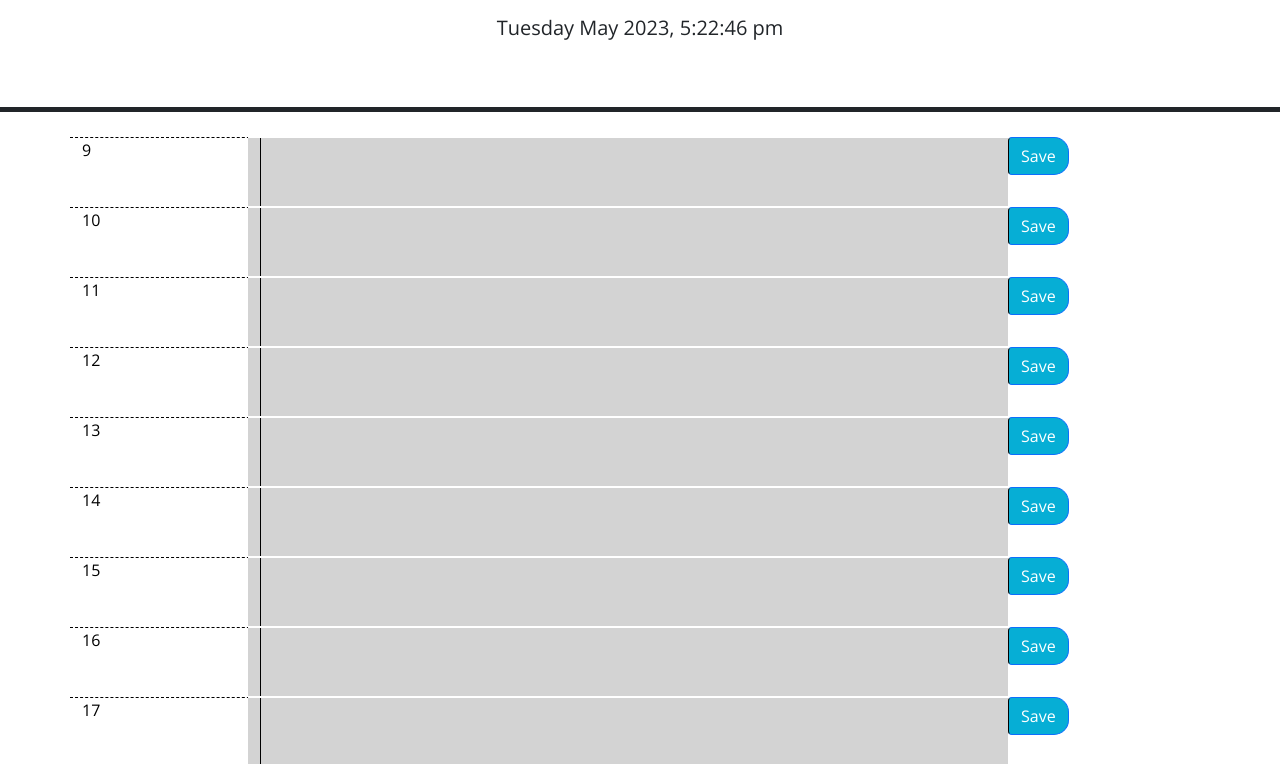
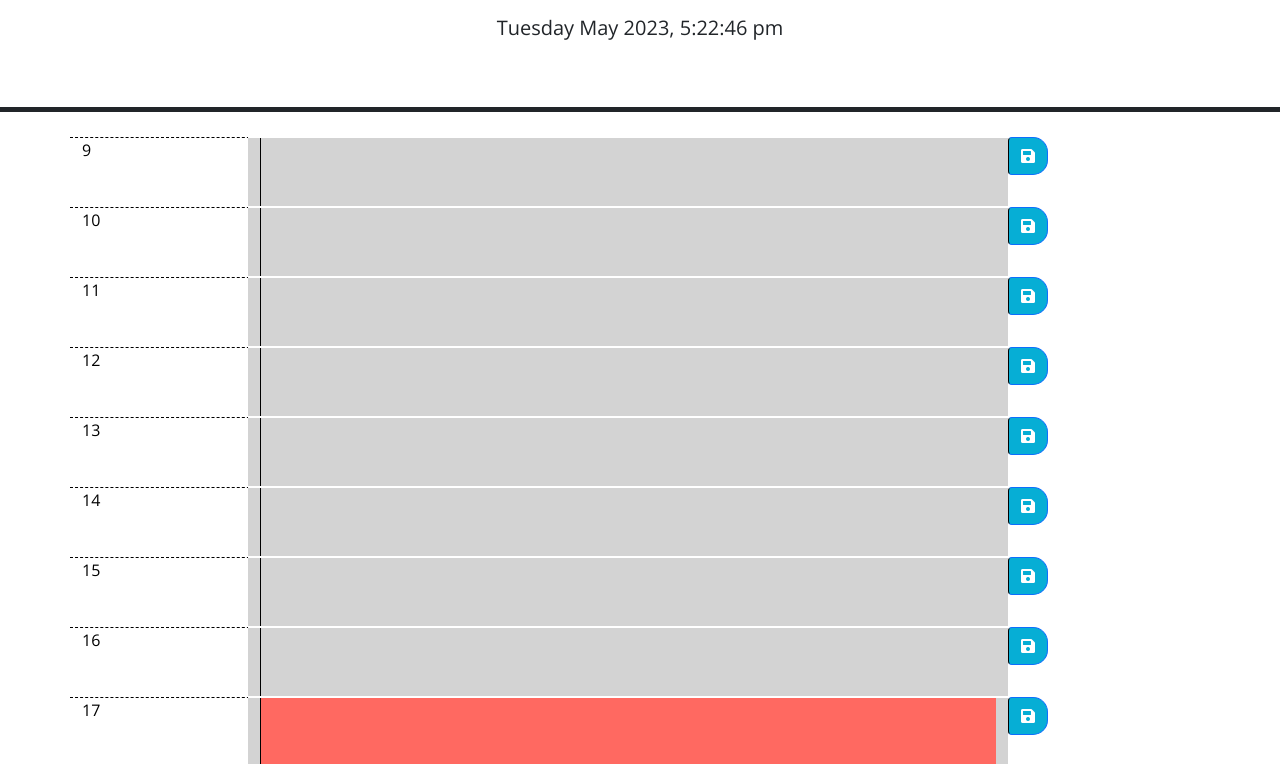
Before and after one commit to michaelcoder7/jQuery-calendar-application, a plain HTML site: page index.html in a window 1280 px wide. Shown: the part 166-930 px from the top of the page. Drawn offline with nearby package versions, Linux system fonts and the light colour scheme.

Commit message:
new updates to JS code and Css, including comments

```diff
--- a/assets/css/style.css
+++ b/assets/css/style.css
@@ -1,5 +1,5 @@
 body {
-  font-family: 'Open Sans', sans-serif;
+  font-family: "Open Sans", sans-serif;
   font-size: 16px;
 }
 
@@ -32,17 +32,17 @@ textarea {
 
 .past {
   background-color: #d3d3d3;
-  color: white;
+  color: #000000;
 }
 
 .present {
   background-color: #ff6961;
-  color: white;
+  color: #000000;
 }
 
 .future {
   background-color: #77dd77;
-  color: white;
+  color: #000000;
 }
 
 .saveBtn {
--- a/assets/js/script.js
+++ b/assets/js/script.js
@@ -1,18 +1,20 @@
+// Constant variables
 const options = {
   firstHour: 9,
   lastHour: 23,
 };
 
+// To generate timeslots
 function generateTimeslots() {
   for (hour = options.firstHour; hour <= options.lastHour; hour++) {
     let savedTask = localStorage.getItem(hour) || "";
-    let html = `<div class="row" data-hour="${hour}">
+    let html = `<div class="row time-block" data-hour="${hour}">
            <div class="col-sm-2 hour">${hour}</div>
            <div class="col-sm-8 row past">
-                <textarea class="col-md-10 description">${savedTask}</textarea>
+                <textarea class="col-sm-12 description">${savedTask}</textarea>
             </div>
             <div class="col-sm-2">
-                <button class="btn btn-primary saveBtn">Save</button>
+                <button class="btn btn-primary saveBtn" aria-label="save"><i class="fas fa-save" aria-hidden="true"></i></button>
             </div>
           </div>
         `;
@@ -20,20 +22,12 @@ function generateTimeslots() {
   }
 }
 
-function onSaveTask(event) {
-  const hour = $(event.target).parent().parent().attr("data-hour");
-  const task = $(event.target).parent().prev().children().val();
-
-  localStorage.setItem(hour, task);
-
-  console.log("saved");
-}
-
+// To update timeslots
 function updateTimeslots() {
   console.log("updateTimeslots");
   const currentHour = dayjs().hour();
 
-  $(".time-block").each(function (index, element) {
+  $(".time-block").each(function (_index, element) {
     const hour = $(element).attr("data-hour");
     console.log(hour, currentHour);
 
@@ -47,13 +41,26 @@ function updateTimeslots() {
   });
 }
 
+function onSaveTask(event) {
+  const hour = $(event.target).parent().parent().attr("data-hour");
+  const task = $(event.target).parent().prev().children().val();
+
+  localStorage.setItem(hour, task);
+
+  console.log("saved");
+}
+
 function init() {
+  // To load in the timeslots
   generateTimeslots();
 
+  //To update the timeslot's background colours based on time of day
   updateTimeslots();
 
+  //To setup save button
   $(".saveBtn").on("click", onSaveTask);
 
+  //To show current day and time
   const currentDay = dayjs().format("dddd MMMM YYYY, h:mm:ss a");
   $("#currentDay").text(currentDay);
 
```
